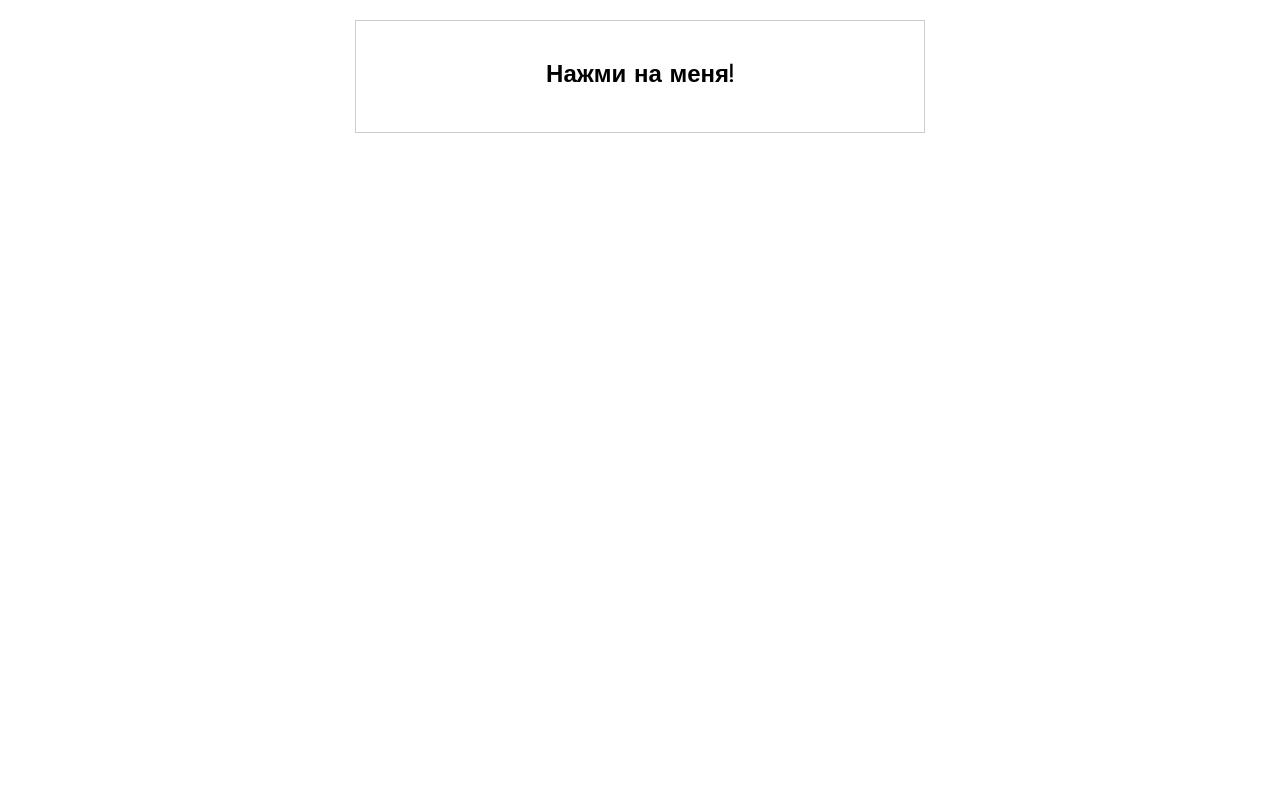
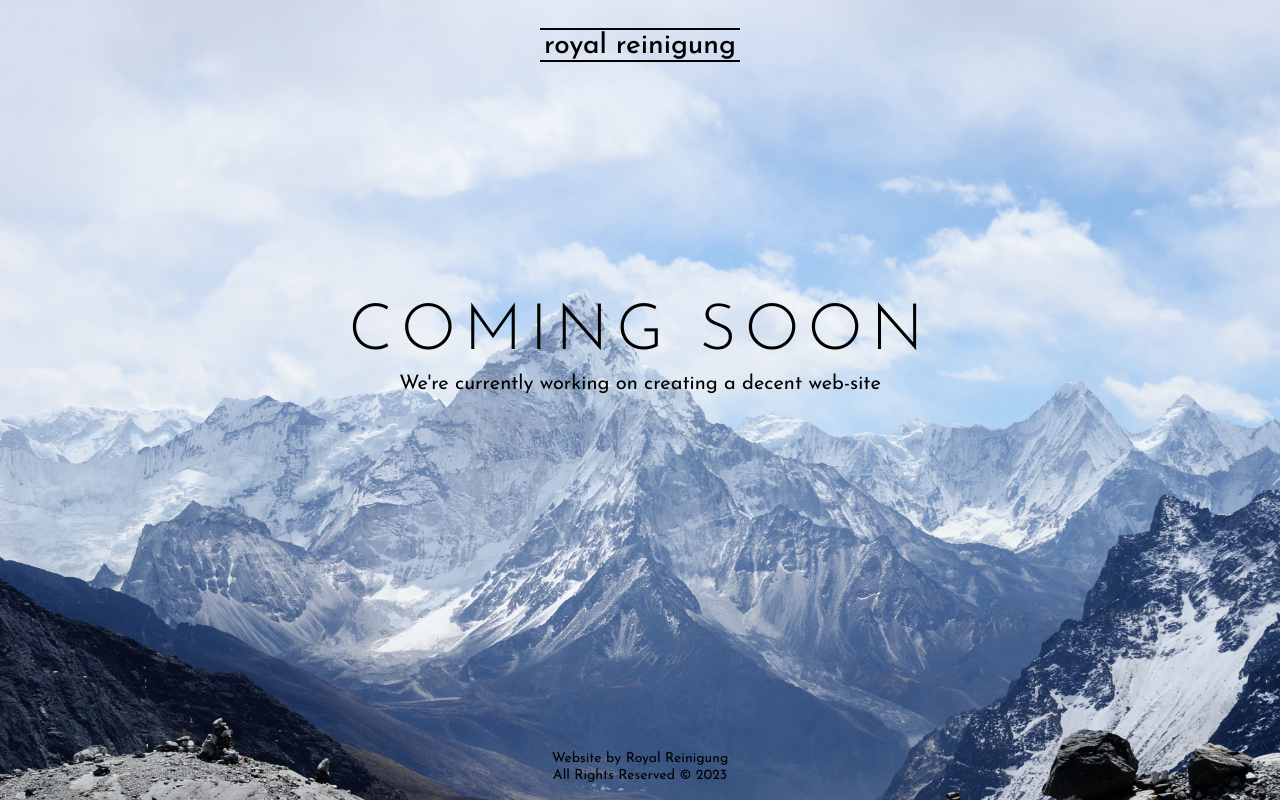
Before and after one commit to royalreinigung/royalreinigung, a plain HTML site: page index.html in a window 1280 px wide. Drawn offline with Linux system fonts and the light colour scheme.

Commit message:
Add files via upload

```diff
--- a/assets/css/styles.css
+++ b/assets/css/styles.css
@@ -1,4 +1,4 @@
-@import url('https://fonts.googleapis.com/css2?family=Josefin+Sans:wght@300;400;500;600;700&display=swap');
+@import url('https://fonts.googleapis.com/css2?family=Josefin+Sans:wght@300;400;500&display=swap');
 
 /* reseting */
 * {
@@ -10,34 +10,94 @@
 body {
    margin: 0;
    padding: 0;
-   line-height: 1.3;
-   background-color: #ffffff;
+   line-height: 1.2;
    font-family: 'Josefin Sans', sans-serif;
-   font-size: 16px;
+   font-size: 20px;
    font-weight: 400;
+}
+
+h1 {
+   margin: 0;
+   padding: 0;
+   font-size: 64px;
+   font-weight: 300;
+   letter-spacing: 8px;
 }
 /* reseting */
 
+/* general */
 .container {
-   max-width: 600px;
    margin: 0 auto;
-   padding: 0 15px;
+   max-width: 1230px;
+   padding: 15px;
+}
+/* general */
+
+/* header */
+/* navigation */
+.nav {
+   padding: 15px 0;
+   position: absolute;
+   margin-left: auto;
+   margin-right: auto;
+   left: 0;
+   right: 0;
+   text-align: center;
+   max-width: 230px;
+
+}
+.nav__logo {
+   font-size: 28px;
+   font-weight: 500;
+   position: relative;
 }
 
-details {
-   text-align: center;
-   padding: 20px 0;
-   cursor: pointer;
-   font-weight: 600;
-   font-size: 24px;
+.nav__logo::after {
+   position: absolute;
+   content: '';
+   left: 0;
+   right: 0;
+   margin: -2px auto;
+   height: 2px;
+   background: #000000;
 }
 
-summary {
-   padding: 40px 0;
-   border: solid 1px #cccccc;
-   list-style: none;
+.nav__logo::before {
+   position: absolute;
+   content: '';
+   left: 0;
+   right: 0;
+   margin: 30px auto;
+   height: 2px;
+   background: #000000;
+}
+/* navigation */
+/* header */
+
+/* main */
+/* hero */
+.hero {
+   display: flex;
+   justify-content: space-between;
+   flex-direction: column;
+   align-items: center;
+   text-align: center;
+   height: 100vh;
+   padding: 15px;
+   background-image: url(/assets/images/hero-bg.jpg);
+   background-size: cover;
+   background-position: center;
+   overflow: hidden;
 }
 
-h1 {
-   margin-top: 200px;
+.hero__text {
+   margin-top: 20%;
+   padding: 30px;
 }
+
+.hero__copyright {
+   font-size: 14px;
+   font-weight: 400;
+}
+/* hero */
+/* main */
--- a/index.html
+++ b/index.html
@@ -9,11 +9,23 @@
 </head>
 
 <body>
-   <div class="container">
-      <details>
-         <summary>Нажми на меня!</summary>
-         <h1>Кто прочитал, тот ЛОХ....АЫЫЫЫЫ</h1>
-      </details>
-   </div>
+   <header>
+      <nav class="nav">
+            <div class="container">
+               <div class="nav__logo">royal reinigung</div>
+            </div>
+         </a>
+      </nav>
+   </header>
+
+   <main>
+      <section class="hero">
+         <div class="hero__text">
+            <h1 class="hero__title">COMING SOON</h1>
+            <p class="hero__subtitle">We're currently working on creating a decent web-site</p>
+         </div>
+         <div class="hero__copyright">Website by Royal Reinigung<br>All Rights Reserved © 2023</div>
+      </section>
+   </main>
 </body>
 </html>
```
Also changed, not shown: assets/images/hero-bg.jpg (added).
